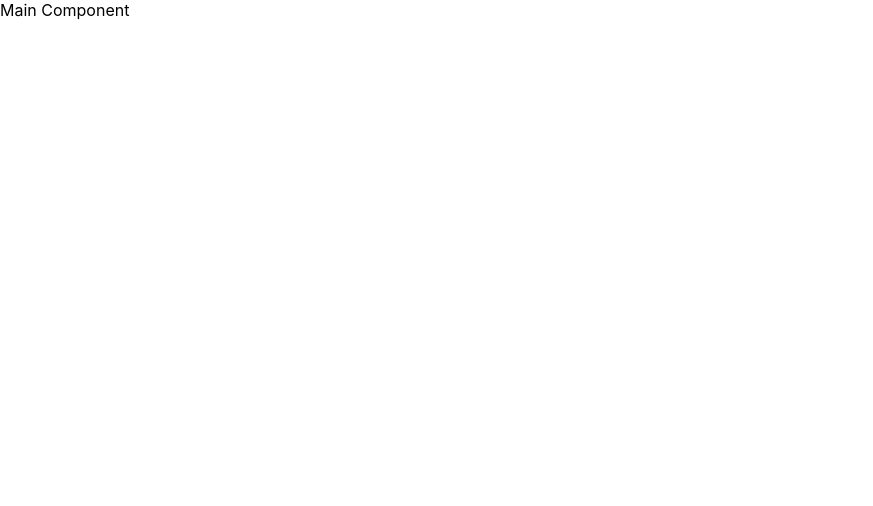
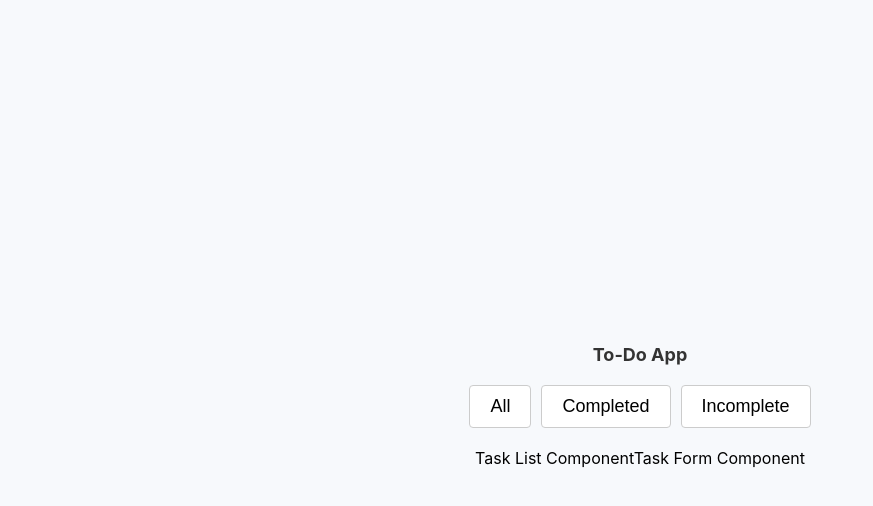
Before and after one commit to NastyaSkreka/pure-react-todo, a React (Create React App) app: page / in a window 1280 px wide. Shown: the top 506 px of the page, without its empty margins (0-873 px from the left). Built offline with nearby package versions, Linux system fonts and the light colour scheme.

Commit message:
feat: add main component and reused button component

```diff
--- a/src/App.js
+++ b/src/App.js
@@ -1,7 +1,23 @@
+import React from "react";
+import TaskForm from "./components/TaskForm";
+import TaskList from "./components/TaskList";
+import {Container, Title, ButtonsWrapper, BodyWrapper} from './App.styled.js'
+import FilterButton from "./components/ui/FilterButton";
 
 function App() {
   return (
-     <>Main Component</>
+     <Container>
+        <Title>To-Do App</Title>
+        <ButtonsWrapper>
+         <FilterButton text="All"/>
+         <FilterButton text="Completed"/>
+         <FilterButton text="Incomplete"/>
+        </ButtonsWrapper>
+        <BodyWrapper>
+        <TaskList/>
+        <TaskForm/>
+        </BodyWrapper>
+     </Container>
   );
 }
 
--- /dev/null
+++ b/src/App.styled.js
@@ -0,0 +1,32 @@
+import styled from "styled-components";
+
+export const Container = styled.div`
+  display: flex;
+  flex-direction: column;
+  align-items: center;
+  justify-content: center;
+  min-height: 100vh;
+  background-color: var(--color-background);
+  padding: 20px;
+  box-sizing: border-box;
+`;
+
+export const BodyWrapper = styled.div`
+  display: flex;
+  flex-direction: column;
+  gap: 20px;
+`;
+
+export const Title = styled.h1`
+  font-size: 18px;
+  color: var(--color-title);
+  margin-bottom: 20px;
+  text-align: center;
+`;
+
+export const ButtonsWrapper = styled.div`
+  display: flex;
+  gap: 10px;
+  margin-bottom: 20px;
+  justify-content: center;
+`;
--- /dev/null
+++ b/src/components/ui/FilterButton/index.jsx
@@ -0,0 +1,8 @@
+import React from "react";
+import { StyledButton } from "./styled.js";
+
+const FilterButton = ({ text, onClick }) => {
+  return <StyledButton onClick={onClick}>{text}</StyledButton>;
+};
+
+export default FilterButton;
--- /dev/null
+++ b/src/components/ui/FilterButton/styled.js
@@ -0,0 +1,24 @@
+import styled from 'styled-components'
+
+export const StyledButton = styled.button`
+  padding: 10px 20px;
+  font-size: 18px;
+  border: 1px solid var(--color-button-border);
+  border-radius: 4px;
+  background-color: var(--color-button-background);
+  color: var(--color-button-primary);
+  cursor: pointer;
+  transition: background-color 0.3s;
+
+  &:hover {
+    background-color: var(--color-button-hover);
+  }
+
+  &:active {
+    background-color: var(--color-button-active);
+  }
+
+  &:focus {
+    outline: none;
+  }
+`;
--- a/src/index.scss
+++ b/src/index.scss
@@ -1,3 +1,16 @@
+:root {
+    --color-background: #f7f9fc;
+    --color-text: #000;
+    --color-title: #333;
+
+    --color-button-border: #ccc;
+    --color-button-background: #fff;
+    --color-button-primary: #000;
+    --color-button-hover: #f0f0f0;
+    --color-button-active: #e0e0e0;
+  }
+
+
 body {
   margin: 0;
   font-family: -apple-system, BlinkMacSystemFont, 'Segoe UI', 'Roboto', 'Oxygen',
```
Also changed, not shown: src/components/Task/index.jsx (renamed from src/components/Task/index.tsx), src/components/TaskForm/index.jsx (renamed from src/components/TaskForm/index.tsx), src/components/TaskList/index.jsx (renamed from src/components/TaskList/index.tsx).
